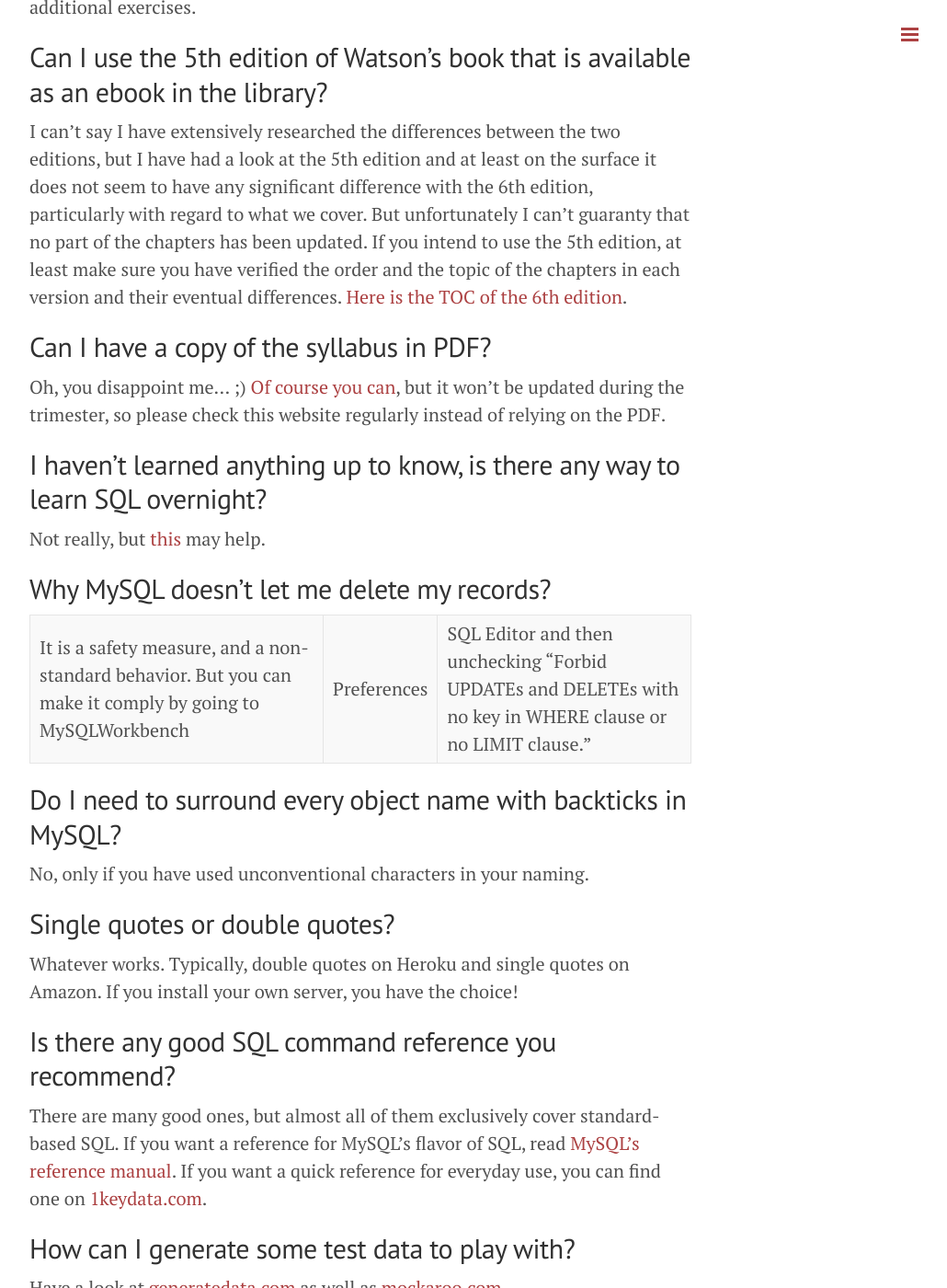
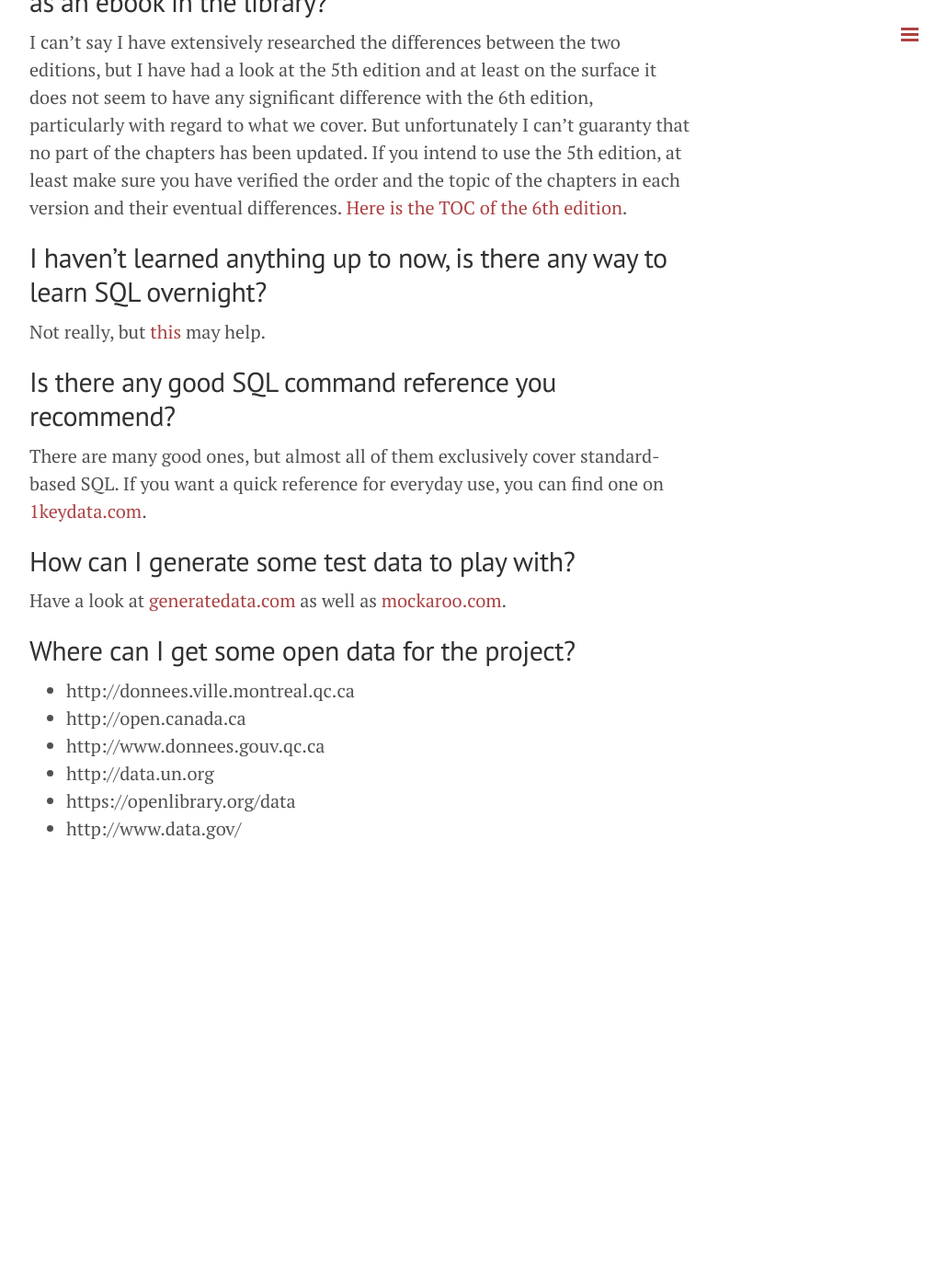
Before and after one commit to retrography/data-management, a Jekyll site: the page built from FAQ.markdown, in a window 1280 px wide and 1400 px high, scrolled down 384 px. Shown: the whole window at 92% size, without its empty margins (248-1278 px from the left). Built offline with Jekyll 4.4.1, drawn with Linux system fonts in a browser that asks for light colours; Markdown is read by kramdown in place of the engine named in the settings; after the commit the page ends 1380 px from its top, so only the background shows below that; some of the changed text lies outside the part shown.

Commit message:
Update FAQ.markdown

```diff
--- a/FAQ.markdown
+++ b/FAQ.markdown
@@ -2,9 +2,6 @@
 layout: page
 title: Frequently Asked Questions
 ---
-
-## How can I prepare for graded exercise?
-See [here]({{ site.baseurl }}/exercises/preparation_02) for the first graded exercise (Exercise 2).
 
 ## I need more practice!
 
@@ -14,54 +11,23 @@ The Watson book has [a nice companion website](http://richardtwatson.com/dm6e/)
 
 I can't say I have extensively researched the differences between the two editions, but I have had a look at the 5th edition and at least on the surface it does not seem to have any significant difference with the 6th edition, particularly with regard to what we cover. But unfortunately I can’t guaranty that no part of the chapters has been updated. If you intend to use the 5th edition, at least make sure you have verified the order and the topic of the chapters in each version and their eventual differences. [Here is the TOC of the 6th edition](http://richardtwatson.com/dm6e/Reader/contents.html).
 
-## Can I have a copy of the syllabus in PDF?
-
-Oh, you disappoint me... ;) [Of course you can]({{ site.baseurl }}/public/misc/insy437638.pdf), but it won't be updated during the trimester, so please check this website regularly instead of relying on the PDF.
-
-## I haven't learned anything up to know, is there any way to learn SQL overnight?
+## I haven't learned anything up to now, is there any way to learn SQL overnight?
 
 Not really, but [this](https://github.com/tthibo/SQL-Tutorial) may help.
 
-## Why MySQL doesn't let me delete my records?
-
-It is a safety measure, and a non-standard behavior. But you can make it comply by going to MySQLWorkbench | Preferences | SQL Editor and then unchecking "Forbid UPDATEs and DELETEs with no key in WHERE clause or no LIMIT clause."
-
-## Do I need to surround every object name with backticks in MySQL?
-
-No, only if you have used unconventional characters in your naming.
-
-## Single quotes or double quotes?
-
-Whatever works. Typically, double quotes on Heroku and single quotes on Amazon. If you install your own server, you have the choice!
-
 ## Is there any good SQL command reference you recommend?
 
-There are many good ones, but almost all of them exclusively cover standard-based SQL. If you want a reference for MySQL's flavor of SQL, read [MySQL's reference manual](https://dev.mysql.com/doc/refman/5.1/en/sql-syntax.html). If you want a quick reference for everyday use, you can find one on [1keydata.com](http://www.1keydata.com/sql/sql.html).
+There are many good ones, but almost all of them exclusively cover standard-based SQL. If you want a quick reference for everyday use, you can find one on [1keydata.com](http://www.1keydata.com/sql/sql.html).
 
 ## How can I generate some test data to play with?
 
 Have a look at [generatedata.com](http://www.generatedata.com) as well as [mockaroo.com](http://www.mockaroo.com).
 
-## Where can I get some real data to play with?
+## Where can I get some open data for the project?
 
 - http://donnees.ville.montreal.qc.ca
 - http://open.canada.ca
 - http://www.donnees.gouv.qc.ca
 - http://data.un.org
 - https://openlibrary.org/data
-
-## Oops, even the course outline is in a database! Can you give me some SQL commands that help me check the course outline?
-
-I hope by that you mean something beyond `SELECT * FROM table_name;` that you should probably know very well by now.
-
-Apart from that, to get a list of deliverables corresponding to each session:
-
-{% gist retrography/6780da2187556bc09b29 %}
-
-For a list of readings assigned for each session:
-
-{% gist retrography/e6b194919af42af7075a %}
-
-For a list of slides and other resources for each session:
-
-{% gist retrography/db50fb8757f1f6877812 %}
+- http://www.data.gov/
```
